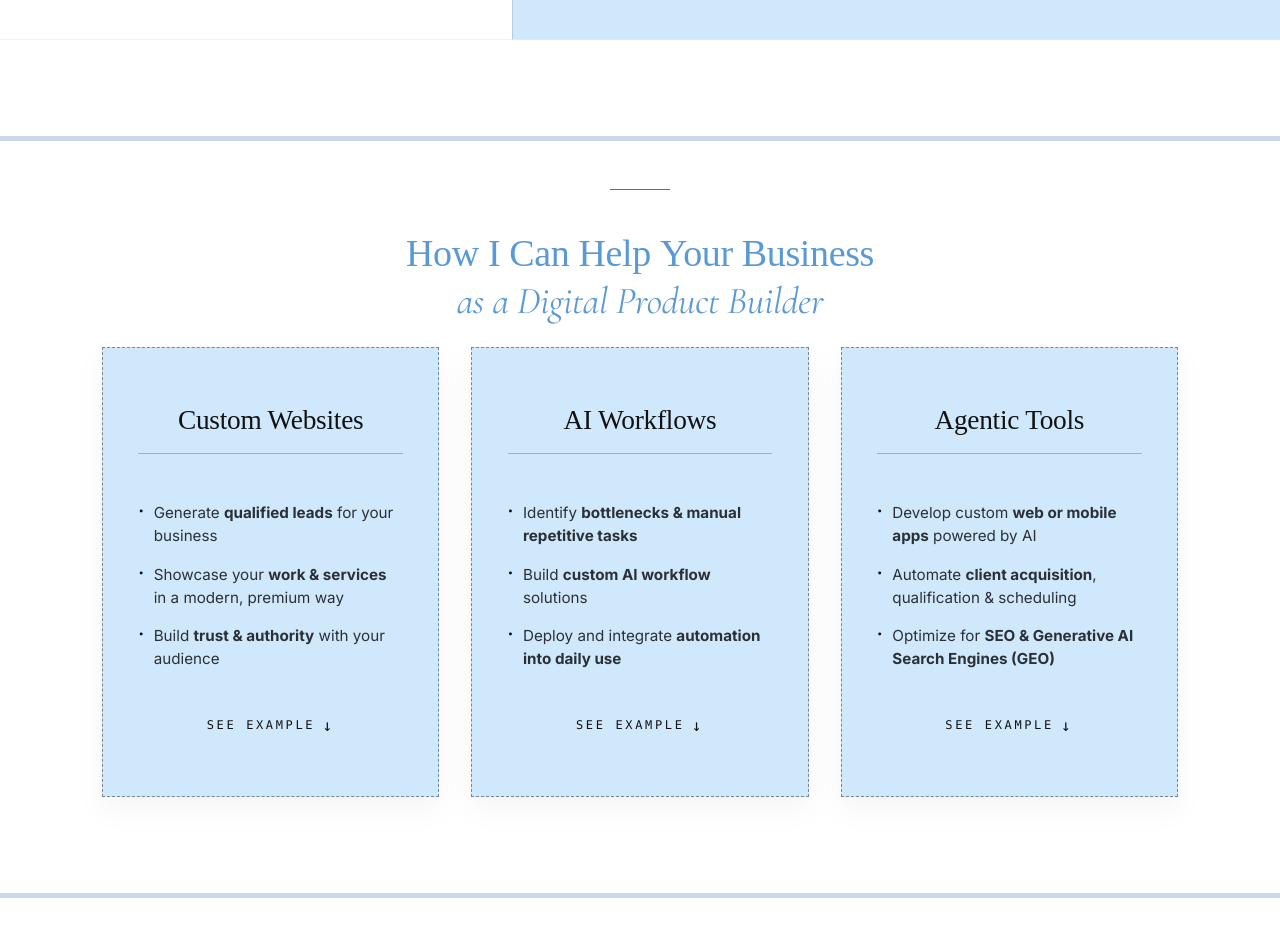
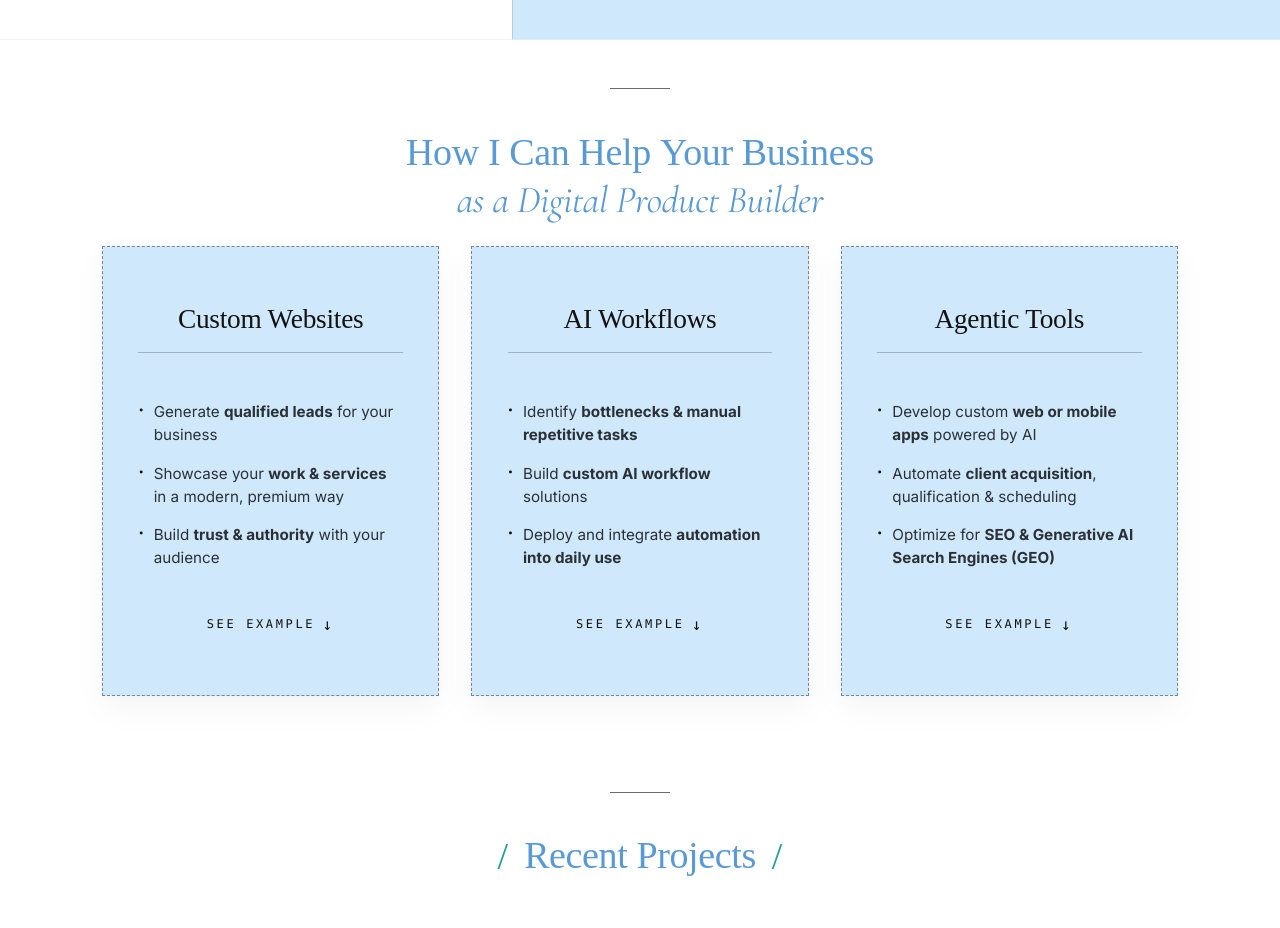
Before and after one commit to Irene2828/porfoliojuly, a Next.js app: page /v2 in a window 1280 px wide. Shown: the part 760-1688 px from the top of the page. Built offline with nearby package versions, Linux system fonts and the light colour scheme; no server answers; the database is empty; a web font is replaced by a local one.

Commit message:
Remove both pale edge-to-edge section dividers

```diff
--- a/src/app/v2/page.tsx
+++ b/src/app/v2/page.tsx
@@ -37,41 +37,14 @@ export default async function V2Page() {
         <Header />
         <HeroV2 />
 
-        {/* Edge-to-Edge Divider 1 above Services (5px height, pale blue 30% opacity) */}
-        <div
-          style={{
-            width: '100vw',
-            marginLeft: 'calc(-50vw + 50%)',
-            marginRight: 'calc(-50vw + 50%)',
-            height: '5px',
-            backgroundColor: 'rgba(75, 133, 187, 0.3)',
-            margin: '6rem 0 0 0',
-            position: 'relative',
-            zIndex: 10
-          }}
-        />
         <ServicesV2 />
-
-        {/* Edge-to-Edge Divider 2 above Projects (5px height, pale blue 30% opacity) */}
-        <div
-          style={{
-            width: '100vw',
-            marginLeft: 'calc(-50vw + 50%)',
-            marginRight: 'calc(-50vw + 50%)',
-            height: '5px',
-            backgroundColor: 'rgba(75, 133, 187, 0.3)',
-            margin: '6rem 0 2.5rem 0',
-            position: 'relative',
-            zIndex: 10
-          }}
-        />
 
         {/* Short decor line directly above Recent Projects heading */}
         <div style={{
           width: '60px',
           height: '1px',
           backgroundColor: '#0b0c10',
-          margin: '0 auto 2.5rem auto',
+          margin: '6rem auto 2.5rem auto',
           opacity: 0.6
         }} />
 
```
